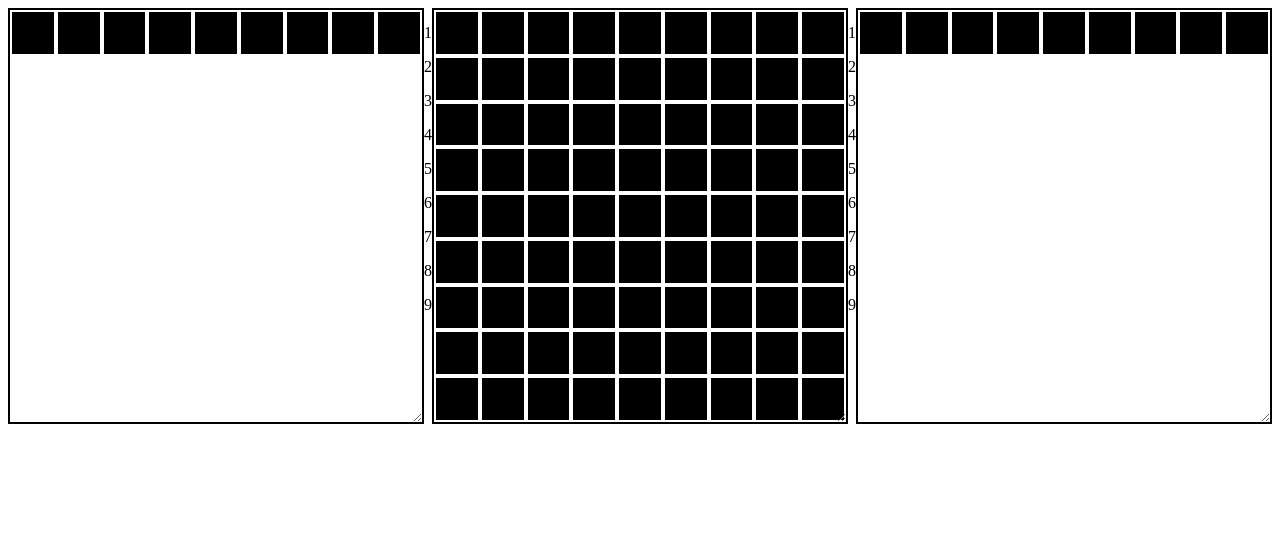
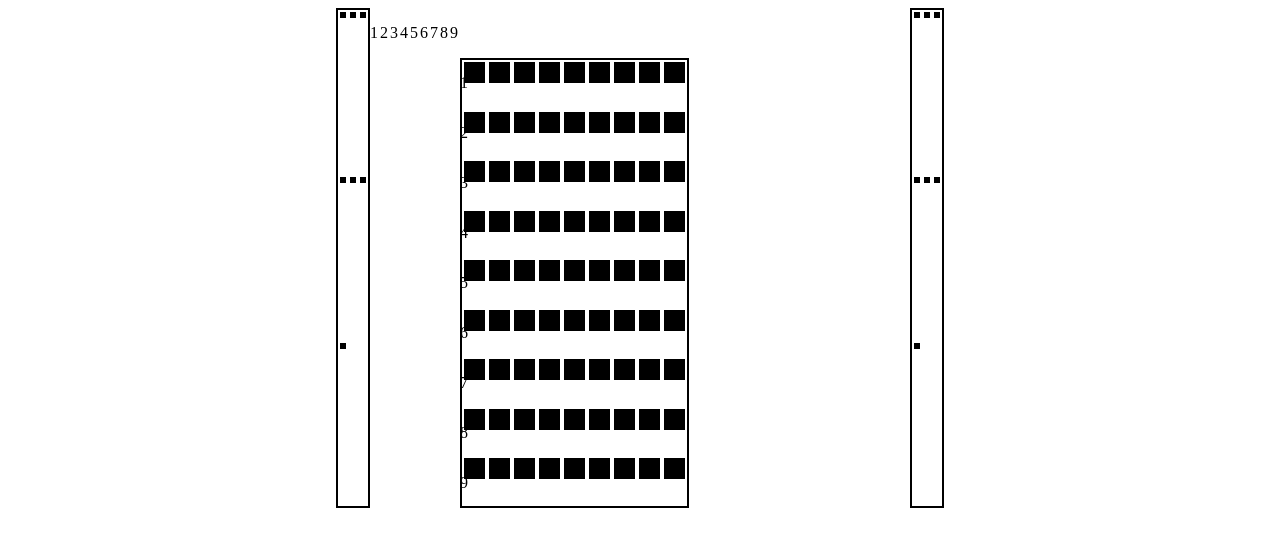
Before and after one commit to KevinBasta/Shogi, a plain HTML site: page index.html in a window 1280 px wide. Drawn offline with Linux system fonts and the light colour scheme.

Commit message:
old styling save
gonna reset styling to learn proper css grid

```diff
--- a/index.html
+++ b/index.html
@@ -18,10 +18,9 @@
             <div></div>
             <div></div>
             <div></div>
-            <div></div>
-            <div></div>
         </opponent-piece-stand>
 
+        <shogi-view>
             <columns>
                 <p>1</p>
                 <p>2</p>
@@ -137,10 +136,9 @@
                 <p>8</p>
                 <p>9</p>
             </rows>
+        </shogi-view>
 
         <player-piece-stand>
-            <div></div>
-            <div></div>
             <div></div>
             <div></div>
             <div></div>
--- a/style.css
+++ b/style.css
@@ -4,35 +4,82 @@ shogi {
 
 }
 
-/*         columns {
+shogi-view {
+    display: grid;
+
+}
+columns {
     display: grid;
     grid-template-columns: repeat(9, minmax(10px, 1fr));
+    grid-column-start: 1;
+    grid-column-end: 2;
+    grid-row-start: 1;
+    grid-row-end: 2;
+}
+
+shogi-ban
+{
+    display: grid;
+    grid-template-columns: repeat(9, minmax(10px, 1fr));
+    grid-row-start: 2;
+    grid-row-end: 3;
+    grid-column-start: 2;
+    grid-column-end: 3;
+/*     resize: both;
+    overflow: auto;
+    grid-area: 1/1; */
+
+    border: 2px solid;
+    border-color: black;
+    width: 50%;
+
 }
 
 rows {
     display: grid;
-    grid-row-start: 1;
-    grid-row-end: 2;
+    grid-row-start: 2;
+    grid-row-end: 3;
+    grid-column-start: 2;
+    grid-column-end: 3;
     grid-template-columns: repeat(1, minmax(10px, 1fr));
-} */
+}
 
-shogi-ban,
+
 opponent-piece-stand,
 player-piece-stand
 {
-    resize: both;
-    overflow: auto;
     grid-area: 1/1;
     border: 2px solid;
     border-color: black;
-    width: 50%;
     display: grid;
-    grid-template-columns: repeat(9, minmax(10px, 1fr));
+    grid-template-columns: repeat(3, minmax(10px, 1fr));
 }
 
-shogi-ban div,
+opponent-piece-stand {
+    grid-row-start: 1;
+    grid-row-end: 2;
+    grid-column-start: 1;
+    grid-column-end: 2;
+}
+
+player-piece-stand {
+
+}
+
 opponent-piece-stand div,
 player-piece-stand div
+{
+    border: 2px solid;
+    border-color: white;
+    aspect-ratio: 1;
+    display: flex;
+    flex-direction: column;
+    justify-content: center;
+    align-items: center;
+    background-color: black;
+}
+
+shogi-ban div
 {
     border: 2px solid;
     border-color: white;
```
Lines whose indentation alone changed are shown as unchanged.
